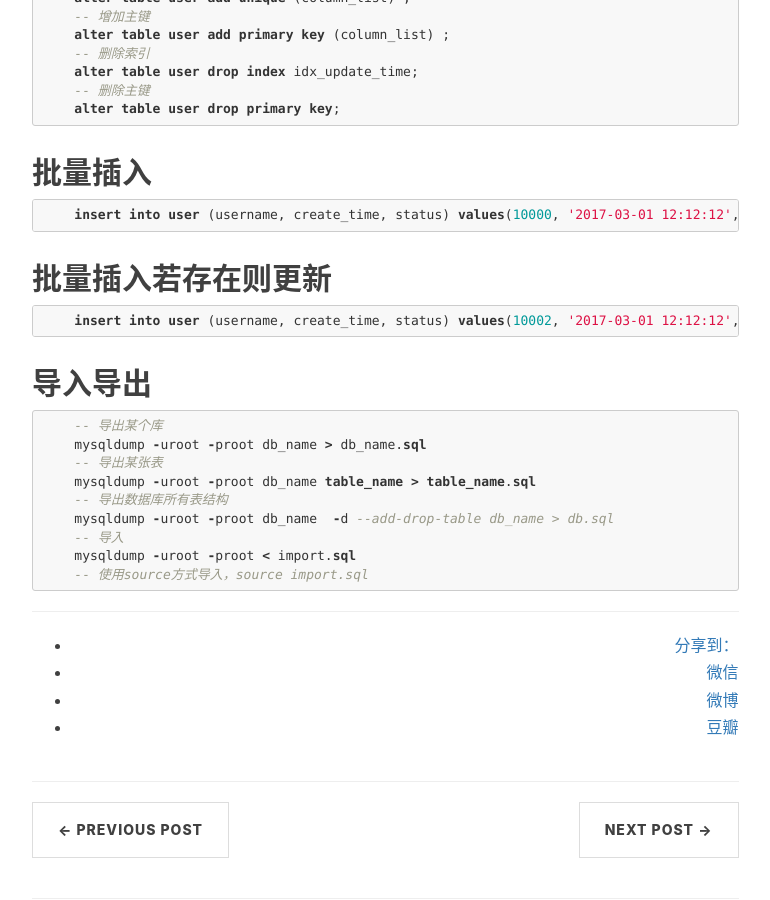
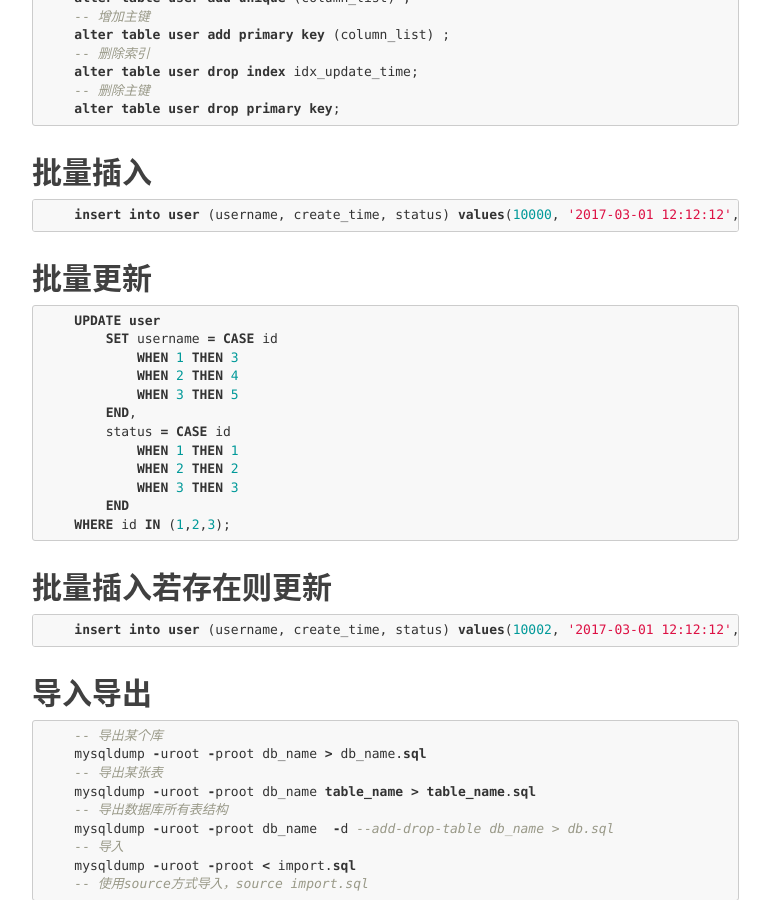
Before and after one commit to bug1024/jeet-blog, a Jekyll site: the page built from _posts/2017-03-07-mysql-cheat-sheet.md, in a window 1280 px wide and 900 px high, scrolled down 1384 px. Shown: the whole window, without its empty margins (233-1003 px from the left). Built offline with Jekyll 4.4.1, drawn with Linux system fonts in a browser that asks for light colours; nearby versions of some CDN libraries; comment, search, counter and statistics services are not loaded.

Commit message:
batch update

````diff
--- a/_posts/2017-03-07-mysql-cheat-sheet.md
+++ b/_posts/2017-03-07-mysql-cheat-sheet.md
@@ -64,6 +64,22 @@ tags:
     insert into user (username, create_time, status) values(10000, '2017-03-01 12:12:12', 1), (10001, '2017-03-01 12:13:14', 1);
 ```
 
+## 批量更新
+```sql
+    UPDATE user
+        SET username = CASE id
+            WHEN 1 THEN 3
+            WHEN 2 THEN 4
+            WHEN 3 THEN 5
+        END,
+        status = CASE id
+            WHEN 1 THEN 1
+            WHEN 2 THEN 2
+            WHEN 3 THEN 3
+        END
+    WHERE id IN (1,2,3);
+```
+
 ## 批量插入若存在则更新
 ```sql
     insert into user (username, create_time, status) values(10002, '2017-03-01 12:12:12', 1), (10001, '2017-03-01 12:13:14', 2) on duplicate key update status = values(status);
````
